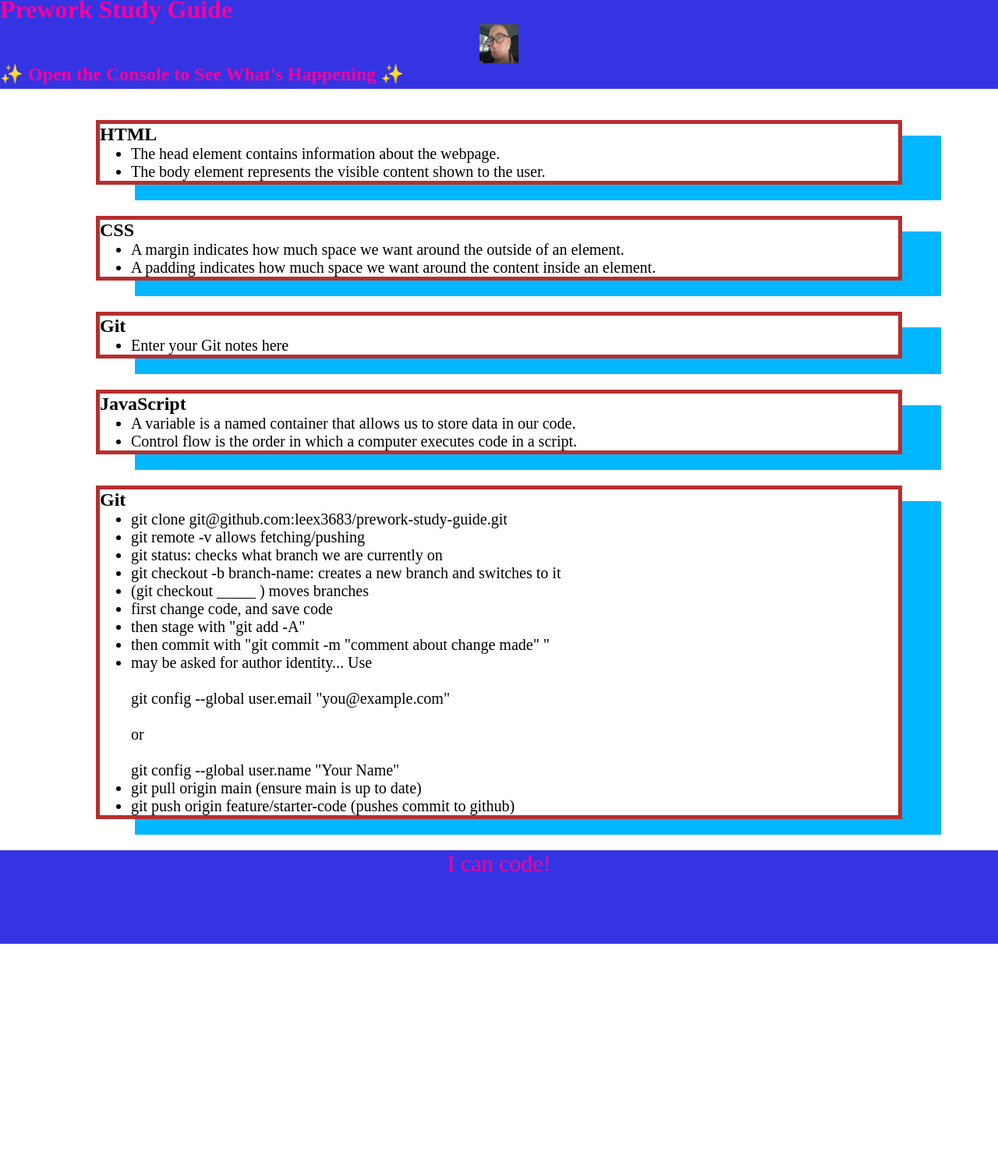
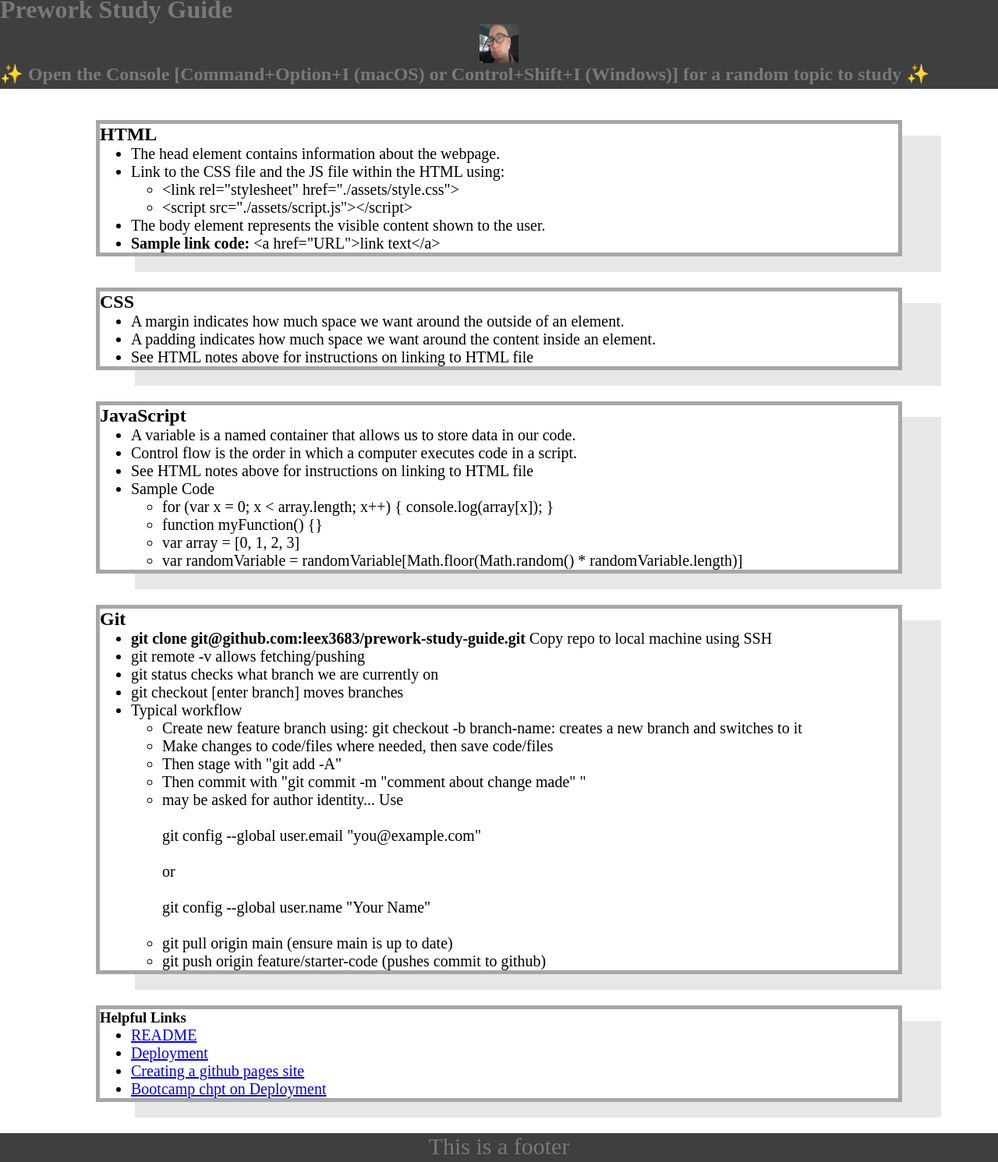
Before and after one commit to leex3683/prework-study-guide, a plain HTML site: page index.html in a window 1280 px wide. Shown: the part 6-1497 px from the top of the page at 78% size. Before the commit the page ends 1217 px from the top, so only its background shows below. Drawn offline with Linux system fonts and the light colour scheme.

Commit message:
final touches on code

```diff
--- a/assets/style.css
+++ b/assets/style.css
@@ -7,8 +7,8 @@ header,
 footer {
  width: 100%;
  height: 120px;
- background-color: rgb(52, 52, 226);
- color: rgb(255, 0, 157);
+ background-color: rgb(63, 63, 63);
+ color: rgb(121, 121, 121);
 }
 
 h1,
@@ -36,6 +36,6 @@ p {
 .card {
     width: 80%;
     margin: 40px auto;
-    border: 5px solid rgb(185, 45, 45);
-    box-shadow: 50px 20px #00b7ff;
+    border: 5px solid rgb(167, 167, 167);
+    box-shadow: 50px 20px #e7e7e7;
   }
--- a/index.html
+++ b/index.html
@@ -11,7 +11,7 @@
     <header id="header">
       <h1>Prework Study Guide</h1>
       <img src="./assets/MyFace.PNG" alt="Here's a picture of my face" />
-      <h2>✨ Open the Console to See What's Happening ✨</h2>
+      <h2>✨ Open the Console [Command+Option+I (macOS) or Control+Shift+I (Windows)] for a random topic to study ✨</h2>
     </header>
     <main>
 
@@ -19,7 +19,13 @@
           <h2>HTML</h2>
           <ul>
             <li>The head element contains information about the webpage.</li>
+            <li>Link to the CSS file and the JS file within the HTML using:
+              <ul> <li> &#60link rel="stylesheet" href="./assets/style.css"&#62</li>
+                  <li>  &#60script src="./assets/script.js"&#62&#60/script&#62</li>
+              </ul>
+            </li>
             <li>The body element represents the visible content shown to the user.</li>
+            <li> <b>Sample link code:</b> &#60a href="URL"&#62link text&#60/a&#62 </li>
           </ul>
         </section>
 
@@ -29,13 +35,7 @@
         <ul>
           <li>A margin indicates how much space we want around the outside of an element.</li>
           <li>A padding indicates how much space we want around the content inside an element.</li>
-        </ul>
-      </section>
-
-      <section class="card" id="git-section">
-        <h2>Git</h2>
-        <ul>
-          <li>Enter your Git notes here</li>
+          <li>See HTML notes above for instructions on linking to HTML file</li>
         </ul>
       </section>
 
@@ -44,36 +44,68 @@
         <ul>
           <li>A variable is a named container that allows us to store data in our code.</li>
           <li>Control flow is the order in which a computer executes code in a script.</li>
+          <li>See HTML notes above for instructions on linking to HTML file</li>
+          <li>Sample Code <ul>
+                <li>for (var x = 0; x < array.length; x++) {
+                    console.log(array[x]);
+                  }</li>
+                <li>function myFunction() {}</li>
+                <li>var array = [0, 1, 2, 3]</li>
+                <li>var randomVariable = randomVariable[Math.floor(Math.random() * randomVariable.length)]</li>
+
+          </li>
+          </ul>
         </ul>
       </section>
 
       <section class="card" id="git-section">
         <h2>Git</h2>
         <ul>
-          <li>git clone git@github.com:leex3683/prework-study-guide.git</li>
+          <li><b>git clone git@github.com:leex3683/prework-study-guide.git</b> Copy repo to local machine using SSH</li>
           <li>git remote -v allows fetching/pushing</li>
-          <li>git status: checks what branch we are currently on</li>
-          <li>git checkout -b branch-name: creates a new branch and switches to it</li>
-          <li>(git checkout _____ ) moves branches</li>
-          <li>first change code, and save code</li>
-          <li>then stage with  "git add -A"</li>
-          <li>then commit with "git commit -m "comment about change made" "</li>
+          <li>git status checks what branch we are currently on</li>
+
+          <li>git checkout [enter branch]  moves branches</li>
+          <li>Typical workflow <ul></li>
+          <li>Create new feature branch using: git checkout -b branch-name: creates a new branch and switches to it</li>
+          <li>Make changes to code/files where needed, then save code/files</li>
+          <li>Then stage with  "git add -A"</li>
+          <li>Then commit with "git commit -m "comment about change made" "</li>
           <li>may be asked for author identity... Use <br/><br/>
             git config --global user.email "you@example.com"
             <br/> <br/>
             or
             <br/> <br/>
             git config --global user.name "Your Name"
+            <br/> <br/>
             </li>
           <li>git pull origin main  (ensure main is up to date)</li>
           <li>git push origin feature/starter-code   (pushes commit to github)</li>
+
+          </ul>
         </ul>
       </section>
+
+      <section class="card" id="Helpful-Links">
+      <h3>Helpful Links</h3>
+      <ul>
+        <li><a href="https://coding-boot-camp.github.io/full-stack/github/professional-readme-guide">README</a></li>
+        <li><a href="https://dev.to/alexmercedcoder/in-depth-guide-on-understanding-deploying-web-apps-56ap">Deployment</a></li>
+        <li><a href="https://docs.github.com/en/pages/getting-started-with-github-pages/creating-a-github-pages-site">Creating a github pages site</a></li>
+        <li><a href="https://courses.bootcampspot.com/courses/3872/pages/3-dot-5-6-deploy-to-github-pages?module_item_id=885257">Bootcamp chpt on Deployment</a></li>
+
+
+      </ul>
+
+
+      </section>
+
+
 
     </main>
 
     <footer>
-      <p>I can code!</p>
+      <p>This is a footer</p>
     </footer>
     <script src="./assets/script.js"></script>
   </body>
```
